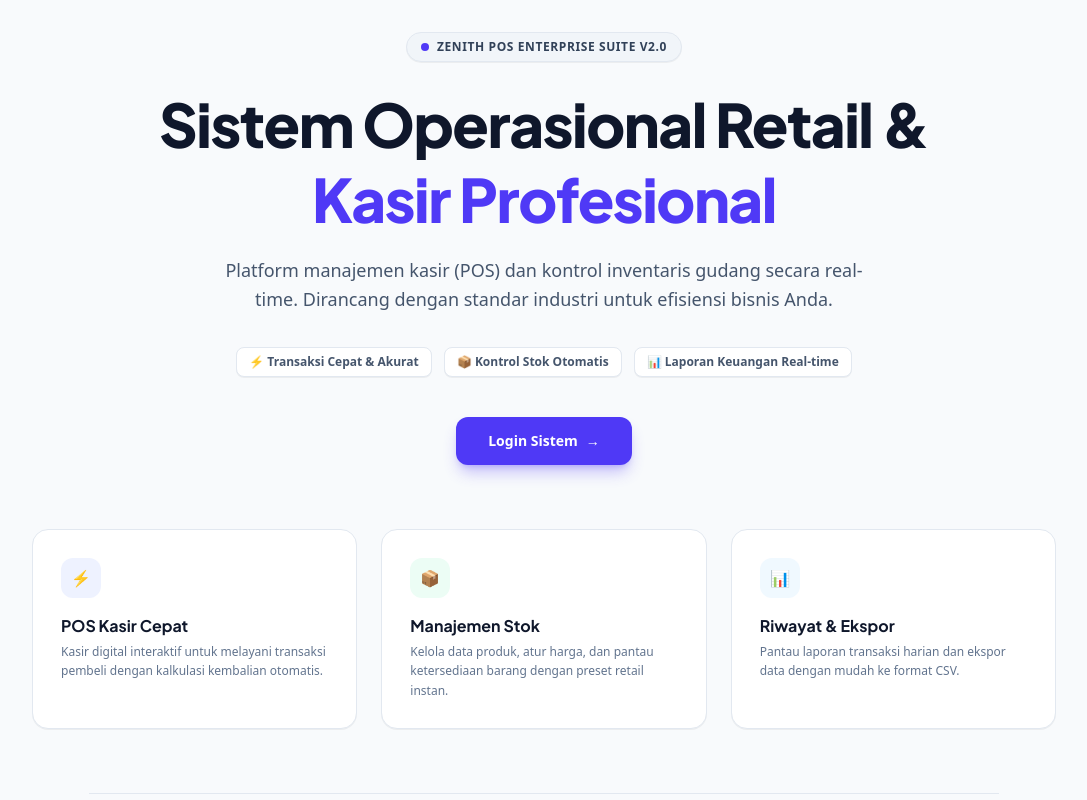
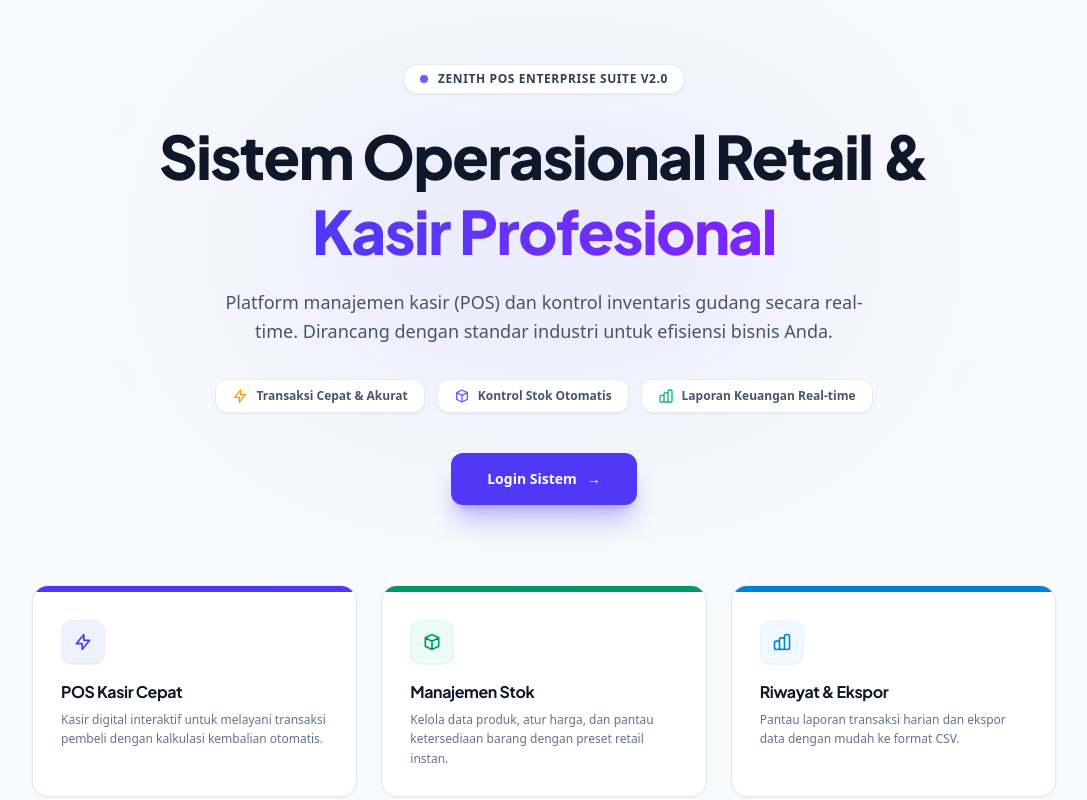
Before and after one commit to MuhammadArhabFaizAzzam/Lomba-webdev, a Next.js app: page /Lomba-webdev/welcome in a window 1280 px wide. Shown: the top 800 px of the page, without its empty margins (96-1183 px from the left). Built offline with nearby package versions, Linux system fonts and the light colour scheme.

Commit message:
refactor: polish UI, fix sidebar layout, and refine welcome page

```diff
--- a/app/ClientLayout.js
+++ b/app/ClientLayout.js
@@ -142,7 +142,7 @@
 
   const allNavigation = [
     {
-      name: 'Beranda / Selamat Datang',
+      name: 'Beranda',
       href: '/welcome',
       roles: ['guest', 'kasir', 'management'],
       icon: HomeIcon,
--- a/app/welcome/page.js
+++ b/app/welcome/page.js
@@ -1,107 +1,112 @@
 'use client';
 
 import Link from 'next/link';
-import { ArrowRight, BarChart3, Package, ShoppingCart, Sparkles } from 'lucide-react';
-
-const destinations = [
-  {
-    href: '/',
-    label: 'Dashboard Bisnis',
-    description: 'Pantau pendapatan, transaksi, dan kesehatan stok dari satu ruang kendali.',
-    icon: BarChart3,
-    accent: 'violet',
-    action: 'Masuk Dashboard',
-  },
-  {
-    href: '/pos',
-    label: 'Kasir (POS)',
-    description: 'Layani transaksi dengan katalog cepat, keranjang ringkas, dan checkout yang jelas.',
-    icon: ShoppingCart,
-    accent: 'teal',
-    action: 'Buka Kasir POS',
-  },
-  {
-    href: '/inventory',
-    label: 'Manajemen Stok',
-    description: 'Kelola produk, harga, dan ketersediaan barang dengan kontrol yang sederhana.',
-    icon: Package,
-    accent: 'blue',
-    action: 'Kelola Stok',
-  },
-];
 
 export default function WelcomePage() {
   return (
-    <div className="min-h-[75vh] flex flex-col items-center justify-center text-center px-4 py-8 animate-fadeIn">
+    <div className="relative min-h-[85vh] flex flex-col items-center justify-center text-center px-4 py-16 animate-fadeIn overflow-hidden bg-slate-50">
+      {/* Ambient Radial Glow Background */}
+      <div className="absolute top-1/4 left-1/2 -translate-x-1/2 -translate-y-1/2 w-[600px] h-[300px] bg-indigo-500/10 blur-[120px] rounded-full pointer-events-none"></div>
+
       {/* Top Tag / Pill */}
-      <div className="inline-flex items-center space-x-2 px-3.5 py-1.5 rounded-full bg-slate-100 text-slate-700 text-xs font-semibold uppercase tracking-wider mb-6 border border-slate-200 shadow-2xs">
-        <span className="w-2 h-2 rounded-full bg-indigo-600"></span>
+      <div className="relative inline-flex items-center space-x-2.5 px-4 py-1.5 rounded-full bg-white text-slate-700 text-xs font-semibold uppercase tracking-wider mb-6 border border-slate-200/80 shadow-xs">
+        <span className="w-2 h-2 rounded-full bg-indigo-600 animate-pulse"></span>
         <span>Zenith POS Enterprise Suite v2.0</span>
       </div>
 
       {/* Main Heading */}
-      <h1 className="text-4xl md:text-5xl lg:text-6xl font-extrabold text-slate-900 tracking-tight max-w-4xl leading-tight">
-        Sistem Operasional Retail & <span className="text-indigo-600">Kasir Profesional</span>
+      <h1 className="relative text-4xl md:text-5xl lg:text-6xl font-extrabold text-slate-900 tracking-tight max-w-4xl leading-tight">
+        Sistem Operasional Retail & <span className="text-indigo-600 bg-gradient-to-r from-indigo-600 to-violet-600 bg-clip-text text-transparent">Kasir Profesional</span>
       </h1>
 
-      <p className="mt-5 text-base md:text-lg text-slate-600 max-w-2xl font-normal leading-relaxed">
+      <p className="relative mt-5 text-base md:text-lg text-slate-600 max-w-2xl font-normal leading-relaxed">
         Platform manajemen kasir (POS) dan kontrol inventaris gudang secara real-time. Dirancang dengan standar industri untuk efisiensi bisnis Anda.
       </p>
 
       {/* Feature Highlight Pills */}
-      <div className="mt-8 flex flex-wrap justify-center gap-3 max-w-2xl text-xs font-semibold text-slate-600">
-        <span className="px-3 py-1.5 bg-white border border-slate-200 rounded-lg shadow-2xs">⚡ Transaksi Cepat & Akurat</span>
-        <span className="px-3 py-1.5 bg-white border border-slate-200 rounded-lg shadow-2xs">📦 Kontrol Stok Otomatis</span>
-        <span className="px-3 py-1.5 bg-white border border-slate-200 rounded-lg shadow-2xs">📊 Laporan Keuangan Real-time</span>
+      <div className="relative mt-8 flex flex-wrap justify-center gap-3 max-w-2xl text-xs font-semibold text-slate-600">
+        <span className="px-4 py-2 bg-white border border-slate-200/80 rounded-xl shadow-2xs flex items-center space-x-2 hover:border-indigo-200 transition">
+          <svg className="w-4 h-4 text-amber-500" fill="none" stroke="currentColor" viewBox="0 0 24 24">
+            <path strokeLinecap="round" strokeLinejoin="round" strokeWidth="2" d="M13 10V3L4 14h7v7l9-11h-7z" />
+          </svg>
+          <span>Transaksi Cepat &amp; Akurat</span>
+        </span>
+        <span className="px-4 py-2 bg-white border border-slate-200/80 rounded-xl shadow-2xs flex items-center space-x-2 hover:border-indigo-200 transition">
+          <svg className="w-4 h-4 text-indigo-500" fill="none" stroke="currentColor" viewBox="0 0 24 24">
+            <path strokeLinecap="round" strokeLinejoin="round" strokeWidth="2" d="M20 7l-8-4-8 4m16 0l-8 4m8-4v10l-8 4m0-10L4 7m8 4v10M4 7v10l8 4" />
+          </svg>
+          <span>Kontrol Stok Otomatis</span>
+        </span>
+        <span className="px-4 py-2 bg-white border border-slate-200/80 rounded-xl shadow-2xs flex items-center space-x-2 hover:border-indigo-200 transition">
+          <svg className="w-4 h-4 text-emerald-500" fill="none" stroke="currentColor" viewBox="0 0 24 24">
+            <path strokeLinecap="round" strokeLinejoin="round" strokeWidth="2" d="M9 19v-6a2 2 0 00-2-2H5a2 2 0 00-2 2v6a2 2 0 002 2h2a2 2 0 002-2zm0 0V9a2 2 0 012-2h2a2 2 0 012 2v10m-6 0a2 2 0 002 2h2a2 2 0 002-2m0 0V5a2 2 0 012-2h2a2 2 0 012 2v14a2 2 0 01-2 2h-2a2 2 0 01-2-2z" />
+          </svg>
+          <span>Laporan Keuangan Real-time</span>
+        </span>
       </div>
 
       {/* Login CTA Button */}
-      <div className="mt-10">
+      <div className="relative mt-10">
         <Link
           href="/login"
-          className="inline-flex items-center space-x-2 px-8 py-3.5 bg-indigo-600 hover:bg-indigo-500 text-white font-bold rounded-xl text-sm shadow-lg shadow-indigo-600/30 transition"
+          className="inline-flex items-center space-x-2.5 px-9 py-4 bg-indigo-600 hover:bg-indigo-500 text-white font-bold rounded-xl text-sm shadow-xl shadow-indigo-600/30 transition-all duration-300 hover:-translate-y-0.5"
         >
           <span>Login Sistem</span>
           <span>&rarr;</span>
         </Link>
       </div>
 
-      {/* Feature Cards Grid */}
-      <div className="mt-16 grid grid-cols-1 md:grid-cols-3 gap-6 max-w-5xl w-full text-left">
-        <div className="bg-white p-7 rounded-2xl border border-slate-200 shadow-2xs hover:shadow-md transition">
-          <div className="w-10 h-10 bg-indigo-50 text-indigo-600 rounded-xl flex items-center justify-center mb-4 font-bold">
-            ⚡
+      {/* Feature Cards Grid (Static & Beautifully Styled with Top Accent Lines) */}
+      <div className="relative mt-20 grid grid-cols-1 md:grid-cols-3 gap-6 max-w-5xl w-full text-left">
+        <div className="bg-white rounded-2xl border border-slate-200/90 shadow-xs hover:shadow-xl transition-all duration-300 hover:-translate-y-1 overflow-hidden group">
+          <div className="h-1.5 w-full bg-indigo-600"></div>
+          <div className="p-7">
+            <div className="w-11 h-11 bg-indigo-50 text-indigo-600 rounded-xl flex items-center justify-center mb-4 shadow-2xs border border-indigo-100/60 group-hover:scale-105 transition">
+              <svg className="w-5 h-5" fill="none" stroke="currentColor" viewBox="0 0 24 24">
+                <path strokeLinecap="round" strokeLinejoin="round" strokeWidth="2" d="M13 10V3L4 14h7v7l9-11h-7z" />
+              </svg>
             </div>
-          <h3 className="text-base font-bold text-slate-900 mb-1">POS Kasir Cepat</h3>
+            <h3 className="text-base font-bold text-slate-900 mb-1.5 tracking-tight">POS Kasir Cepat</h3>
             <p className="text-slate-500 text-xs font-normal leading-relaxed">
               Kasir digital interaktif untuk melayani transaksi pembeli dengan kalkulasi kembalian otomatis.
             </p>
           </div>
+        </div>
 
-        <div className="bg-white p-7 rounded-2xl border border-slate-200 shadow-2xs hover:shadow-md transition">
-          <div className="w-10 h-10 bg-emerald-50 text-emerald-600 rounded-xl flex items-center justify-center mb-4 font-bold">
-            📦
+        <div className="bg-white rounded-2xl border border-slate-200/90 shadow-xs hover:shadow-xl transition-all duration-300 hover:-translate-y-1 overflow-hidden group">
+          <div className="h-1.5 w-full bg-emerald-600"></div>
+          <div className="p-7">
+            <div className="w-11 h-11 bg-emerald-50 text-emerald-600 rounded-xl flex items-center justify-center mb-4 shadow-2xs border border-emerald-100/60 group-hover:scale-105 transition">
+              <svg className="w-5 h-5" fill="none" stroke="currentColor" viewBox="0 0 24 24">
+                <path strokeLinecap="round" strokeLinejoin="round" strokeWidth="2" d="M20 7l-8-4-8 4m16 0l-8 4m8-4v10l-8 4m0-10L4 7m8 4v10M4 7v10l8 4" />
+              </svg>
             </div>
-          <h3 className="text-base font-bold text-slate-900 mb-1">Manajemen Stok</h3>
+            <h3 className="text-base font-bold text-slate-900 mb-1.5 tracking-tight">Manajemen Stok</h3>
             <p className="text-slate-500 text-xs font-normal leading-relaxed">
               Kelola data produk, atur harga, dan pantau ketersediaan barang dengan preset retail instan.
             </p>
           </div>
+        </div>
 
-        <div className="bg-white p-7 rounded-2xl border border-slate-200 shadow-2xs hover:shadow-md transition">
-          <div className="w-10 h-10 bg-sky-50 text-sky-600 rounded-xl flex items-center justify-center mb-4 font-bold">
-            📊
+        <div className="bg-white rounded-2xl border border-slate-200/90 shadow-xs hover:shadow-xl transition-all duration-300 hover:-translate-y-1 overflow-hidden group">
+          <div className="h-1.5 w-full bg-sky-600"></div>
+          <div className="p-7">
+            <div className="w-11 h-11 bg-sky-50 text-sky-600 rounded-xl flex items-center justify-center mb-4 shadow-2xs border border-sky-100/60 group-hover:scale-105 transition">
+              <svg className="w-5 h-5" fill="none" stroke="currentColor" viewBox="0 0 24 24">
+                <path strokeLinecap="round" strokeLinejoin="round" strokeWidth="2" d="M9 19v-6a2 2 0 00-2-2H5a2 2 0 00-2 2v6a2 2 0 002 2h2a2 2 0 002-2zm0 0V9a2 2 0 012-2h2a2 2 0 012 2v10m-6 0a2 2 0 002 2h2a2 2 0 002-2m0 0V5a2 2 0 012-2h2a2 2 0 012 2v14a2 2 0 01-2 2h-2a2 2 0 01-2-2z" />
+              </svg>
             </div>
-          <h3 className="text-base font-bold text-slate-900 mb-1">Riwayat & Ekspor</h3>
+            <h3 className="text-base font-bold text-slate-900 mb-1.5 tracking-tight">Riwayat &amp; Ekspor</h3>
             <p className="text-slate-500 text-xs font-normal leading-relaxed">
               Pantau laporan transaksi harian dan ekspor data dengan mudah ke format CSV.
             </p>
           </div>
         </div>
+      </div>
 
       {/* Footer Info */}
-      <div className="mt-16 pt-6 border-t border-slate-200 text-slate-400 text-xs flex flex-col sm:flex-row justify-center items-center gap-4 font-medium">
-        <span>Dibangun dengan Next.js & Tailwind CSS</span>
+      <div className="relative mt-20 pt-6 border-t border-slate-200/80 text-slate-400 text-xs flex flex-wrap justify-center items-center gap-3 font-medium">
+        <span>Dibangun dengan Next.js &amp; Tailwind CSS</span>
         <span>•</span>
         <span>Enterprise-Grade Architecture</span>
         <span>•</span>
```
Lines whose indentation alone changed are shown as unchanged.
